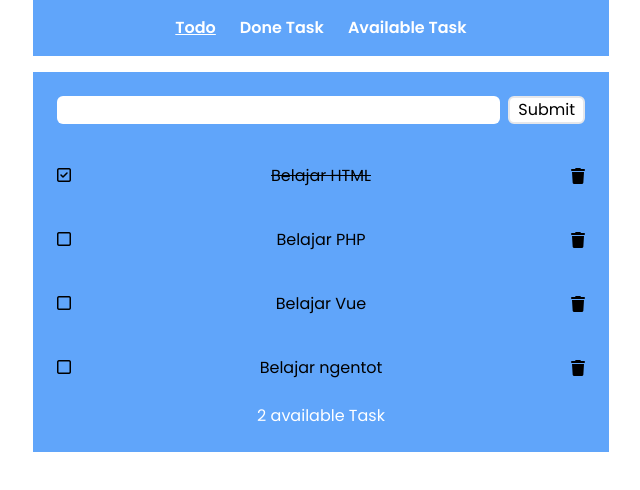
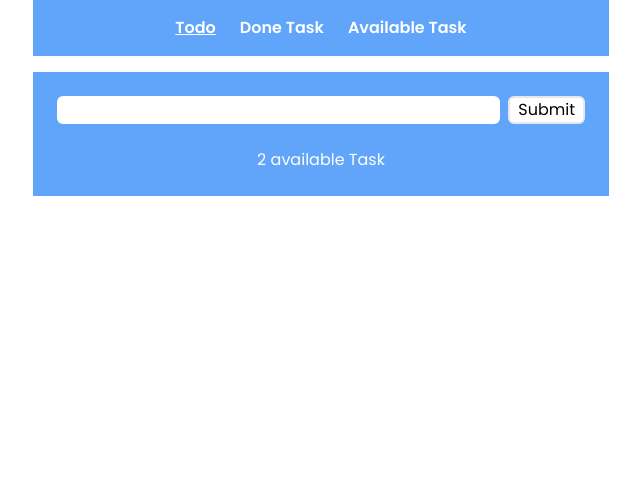
Before and after one commit to Ravsst2004/todo-list-vuejs, a Vue app: page / in a window 1280 px wide. Shown: the top 490 px of the page, without its empty margins (319-959 px from the left). Built offline with nearby package versions, Linux system fonts and the light colour scheme; data requests are answered from the project's data file.

Commit message:
Delete Task

```diff
--- a/data/db.json
+++ b/data/db.json
@@ -1,28 +1,3 @@
 {
-  "lists": [
-    {
-      "title": "Belajar HTML",
-      "created_at": "2022-12-12",
-      "status": 1,
-      "id": "1"
-    },
-    {
-      "title": "Belajar PHP",
-      "created_at": "2023-12-12",
-      "status": 0,
-      "id": "2"
-    },
-    {
-      "title": "Belajar Vue",
-      "created_at": "2024-05-04",
-      "status": 0,
-      "id": "ec60"
-    },
-    {
-      "title": "Belajar ngentot",
-      "created_at": "2024-05-04",
-      "status": 0,
-      "id": "67f7"
-    }
-  ]
+  "lists": []
 }
--- a/src/components/Todo/TodoWrap.vue
+++ b/src/components/Todo/TodoWrap.vue
@@ -25,7 +25,10 @@
     >
       {{ list.title }}
     </p>
-    <i class="fa-solid fa-trash hover:text-red-600"></i>
+    <i
+      @click="deleteTask(list.id)"
+      class="fa-solid fa-trash hover:text-red-600"
+    ></i>
   </div>
 </template>
 
@@ -48,6 +51,11 @@ export default {
 
       this.$emit("reloadData");
     },
+
+    async deleteTask(id) {
+      const res = await this.axios.delete(`http://localhost:8000/lists/${id}`);
+      this.$emit("reloadData");
+    },
   },
 };
 </script>
```
